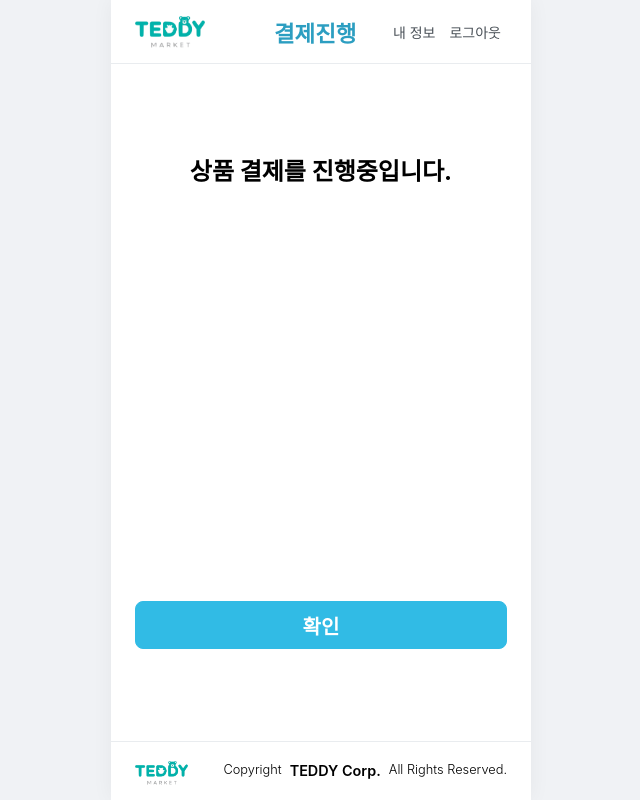
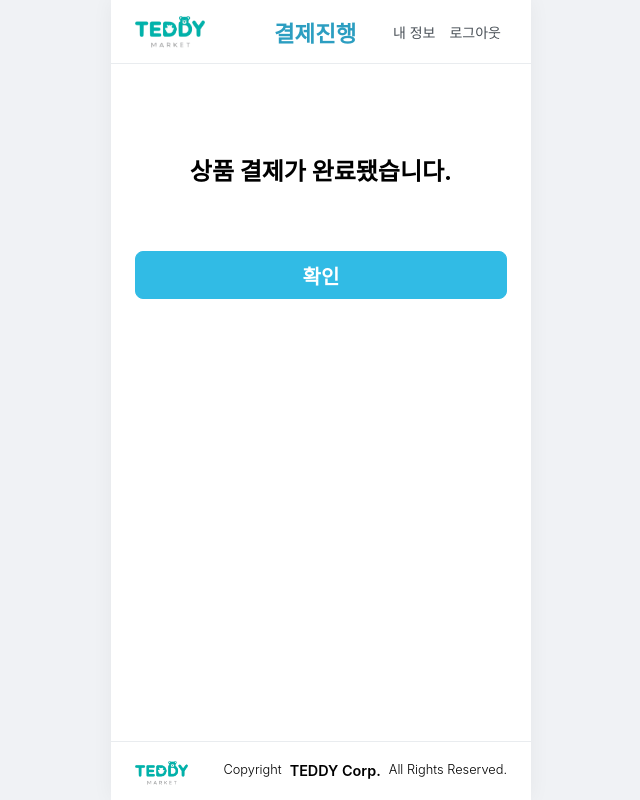
Before and after one commit to anuri01/teddy_market, a React (Vite) app in the folder client/: page /payment/1 in a window 1280 px wide. Shown: the whole page, without its empty margins (319-959 px from the left). Built offline with nearby package versions, Linux system fonts and the light colour scheme; no server answers; sample sign-in values are in the browser's storage.

Commit message:
feat: 결제 완료 처리 로직 추가 및 주문 상태 업데이트

```diff
--- a/client/src/pages/PaymentPage.css
+++ b/client/src/pages/PaymentPage.css
@@ -10,6 +10,18 @@
     margin: 2rem 1rem;
 }
 
-.float {
-    margin-top: 350px;
+.spinner {
+    width: 40px;
+    height: 40px;
+    border: 4px solid #f3f3f3;
+    border-top: 4px solid #31BBE5;
+    border-radius: 50%;
+    animation: spin 0.5s linear infinite;
+    margin: 20px auto;
 }
+
+/* 보더 컬러를 상단만 다르게 하고 원 자체를 한바퀴 돌려서 돌아가는 애니메이션은 구현한 것임 */
+@keyframes spin {
+    0% { transform: rotate(0deg); }
+    100% { transform: rotate(360deg); }
+}
--- a/client/src/pages/PaymentPage.jsx
+++ b/client/src/pages/PaymentPage.jsx
@@ -1,29 +1,54 @@
 import React, { useState, useEffect } from "react";
 import { useParams, useNavigate, Link } from "react-router-dom";
+import api from "../api/axiosConfig";
 import toast from "react-hot-toast";
 import './PaymentPage.css'
 
 function PaymentPage() {
     const { orderId } = useParams();
     const navigate = useNavigate();
-    const [ orderComplete, setOrderComplete ] = useState(false);
+    const [ isPaid, setIsPaid ] = useState(false);
 
     useEffect(() => {
-        const payProcessing = () => {
-            setOrderComplete(true);
+        const handleToPay = () => {
+            setTimeout(() => {
+                setIsPaid(true);
+                toast.success('결제가 완료됐습니다. 확인 버튼을 눌러주세요')},
+                1000);
+        };
+        handleToPay();
+    }, [])
+
+    // handleToPay();
+
+
+    const handleSubmit = async () => {
+        try {
+        const response = await api.put(`/orders/${orderId}/complete`, { isPaid });
+        if(response) {
+            toast.success(`${response.data.buyer.username}님, 정상구매 되었습니다.`);
+            setTimeout(() => navigate(`/order-complete/${orderId}`), 500);
         }
-        toast.success('결제가 완료됐습니다. 확인 버튼을 눌러주세요.')
-        payProcessing();
-    }, [])
-    console.log(orderComplete);
+        } catch(error) {
+            toast.error('상품구매에 실패했습니다.');
+            console.error('상품구매에 실패했습니다.', error);
+        }
+
+    }
 
     return (
-        <div className="payment-page-container">
-            <h1>상품 결제를 진행중입니다.</h1>
-            <Link to={`/orders/${orderId}/complete`} className="button button-primary float">확인</Link>
-        </div>
+        !isPaid ? (
+            <div className="payment-page-container">
+                <h1>상품 결제를 진행중입니다.</h1>
+                <div className="spinner"></div>
 
-    )
+            </div>
+        ) : <div className="payment-page-container">
+                <h1>상품 결제가 완료됐습니다.</h1>
+                <button type="button" className="button button-primary" onClick={handleSubmit}>확인</button>
+                {/* <Link to={`/orders/${orderId}/complete`} className="button button-primary float">확인</Link> */}
+            </div>
+    );
 }
 
 export default PaymentPage;
```
Also changed, not shown: 2 other files (tests, documents, lock files or other folders).
